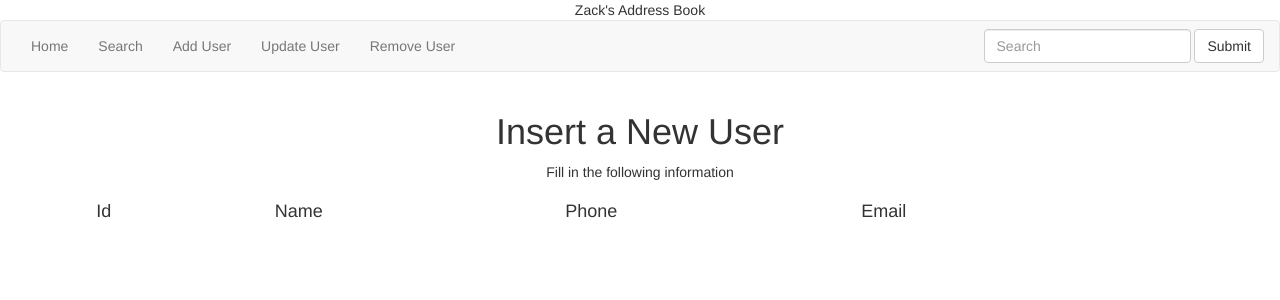
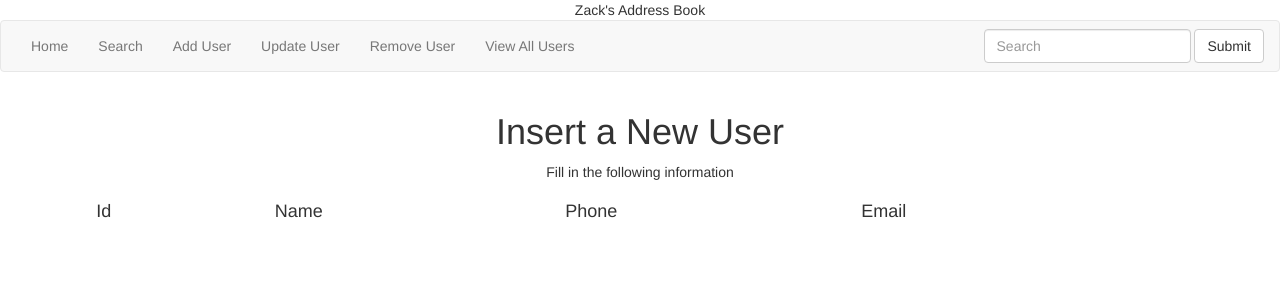
Before and after one commit to lsaruwat/djang_address_book, a Django app: page /insertUser/ in a window 1280 px wide. Shown: the top 300 px of the page. Run offline with Django 3.2, Linux system fonts and the light colour scheme; some libraries are stand-ins or nearby versions.

Commit message:
Updated the html templates to have a button in the nav bar to get to the View All Users page

```diff
--- a/address_book/app1/templates/app1/db_Display_Template.html
+++ b/address_book/app1/templates/app1/db_Display_Template.html
@@ -21,7 +21,7 @@
                     <li><a href="/insertUser/">Add User</a></li>
                     <li><a href="/updateUser/">Update User</a></li>
                     <li><a href="/deleteUser/">Remove User</a></li>
-                    <li><a href="/viewAll/">View All</a></li>
+                    <li><a href="/viewAll/">View All Users</a></li>
                 </ul>
                 <form class="navbar-form navbar-right" role="search">
                 <div class="form-group">
--- a/address_book/app1/templates/app1/template.html
+++ b/address_book/app1/templates/app1/template.html
@@ -21,6 +21,7 @@
                     <li><a href="/insertUser/">Add User</a></li>
                     <li><a href="/updateUser/">Update User</a></li>
                     <li><a href="/deleteUser/">Remove User</a></li>
+                    <li><a href="/viewAll/">View All Users</a></li>
                 </ul>
                 <form class="navbar-form navbar-right" role="search">
                 <div class="form-group">
```
